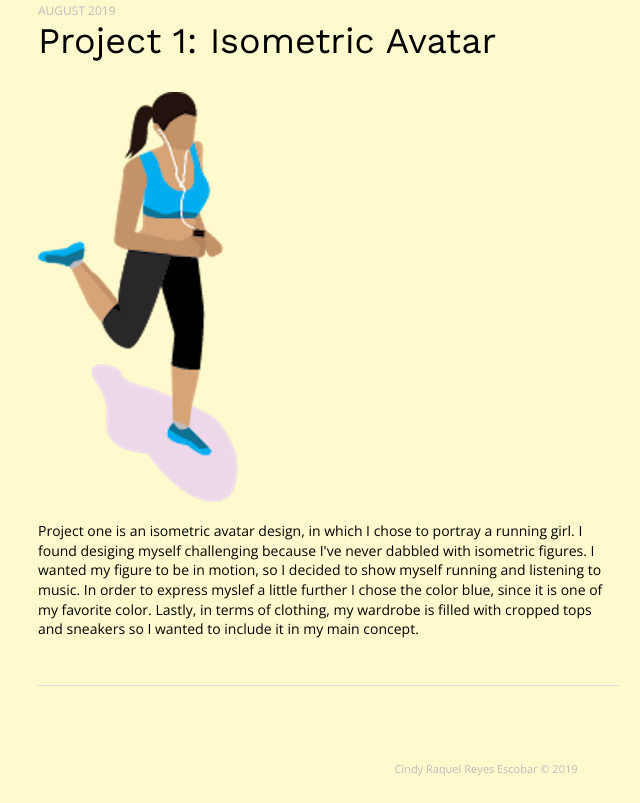
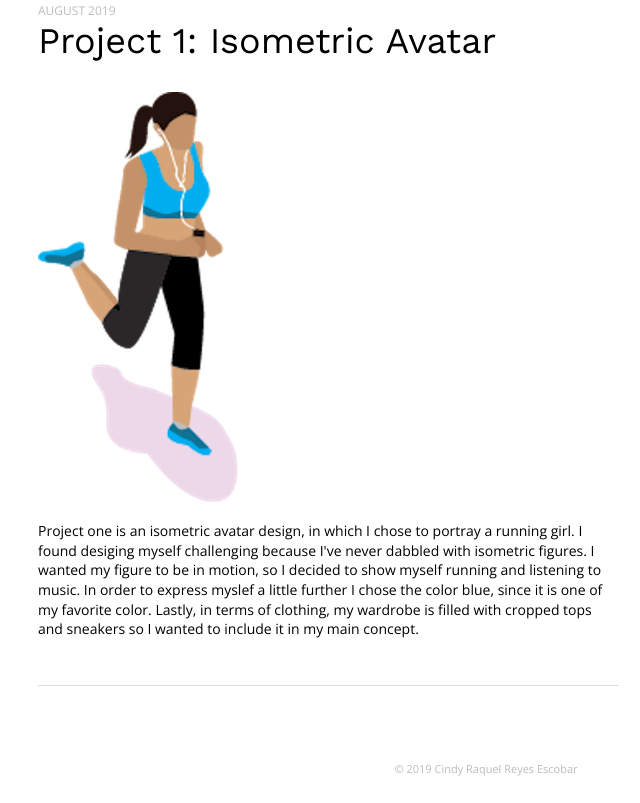
Before and after one commit to Binghamton-University-Design/web-journal-creyes18, a plain HTML site: page index.html in a window 1280 px wide. Shown: the part 4147-4950 px from the top of the page, without its empty margins (154-794 px from the left). Drawn offline with nearby package versions, Linux system fonts and the light colour scheme.

Commit message:
Update index.html

```diff
--- a/index.html
+++ b/index.html
@@ -2,7 +2,7 @@
 <html lang="en">
 
 <style>
-	body{background-color: lemonchiffon}
+	body{background-color: white}
 	h1{color: black}
 </style>
 	<head>
@@ -14,14 +14,11 @@
 
 		<!-- load google font -->
 		<link href="https://fonts.googleapis.com/css?family=Open+Sans:300,400,400i,700|Work+Sans:400,700,900" rel="stylesheet">
-
 		<link rel="stylesheet" href="css/style.css">
-	</head>
 
 	<!-- faveicon -->
 	<link rel="icon" type="image/png" href="images/faveicon.png">
 
-	</head>
 
 	<body>
 
@@ -145,9 +142,9 @@
 			</aside>
 			<footer>
 
-			<p class="footer">
 
-			<p class="footer"> Cindy Raquel Reyes Escobar © 2019
+
+			<p class="footer">  © 2019 Cindy Raquel Reyes Escobar
 			</footer>
 		</div>
 
```
